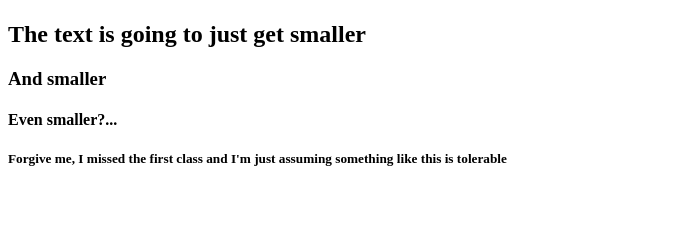
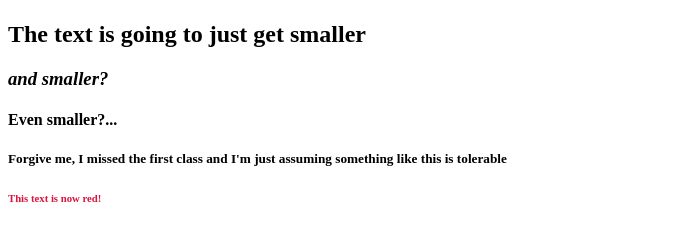
Before and after one commit to msn-s/msn-s.github.io, a plain HTML site: page index.html in a window 1280 px wide. Shown: the part 59-300 px from the top of the page, without its empty margins (0-690 px from the left). Drawn offline with Linux system fonts and the light colour scheme.

Commit message:
Update index.html
added italics, and use of colors

```diff
--- a/index.html
+++ b/index.html
@@ -10,9 +10,10 @@
     <!-- Main content -->
     <h1>Mason's page, Crickets.... Nothing to see here!</h1>
     <h2>The text is going to just get smaller</h2>
-    <h3>And smaller</h3>
+    <h3><i>and smaller?</i></h3>
     <h4>Even smaller?...</h4>
     <h5>Forgive me, I missed the first class and I'm just assuming
         something like this is tolerable</h5>
+    <h6 style="color:crimson;"> This text is now red!</h6>
 </body>
 </html>
```
